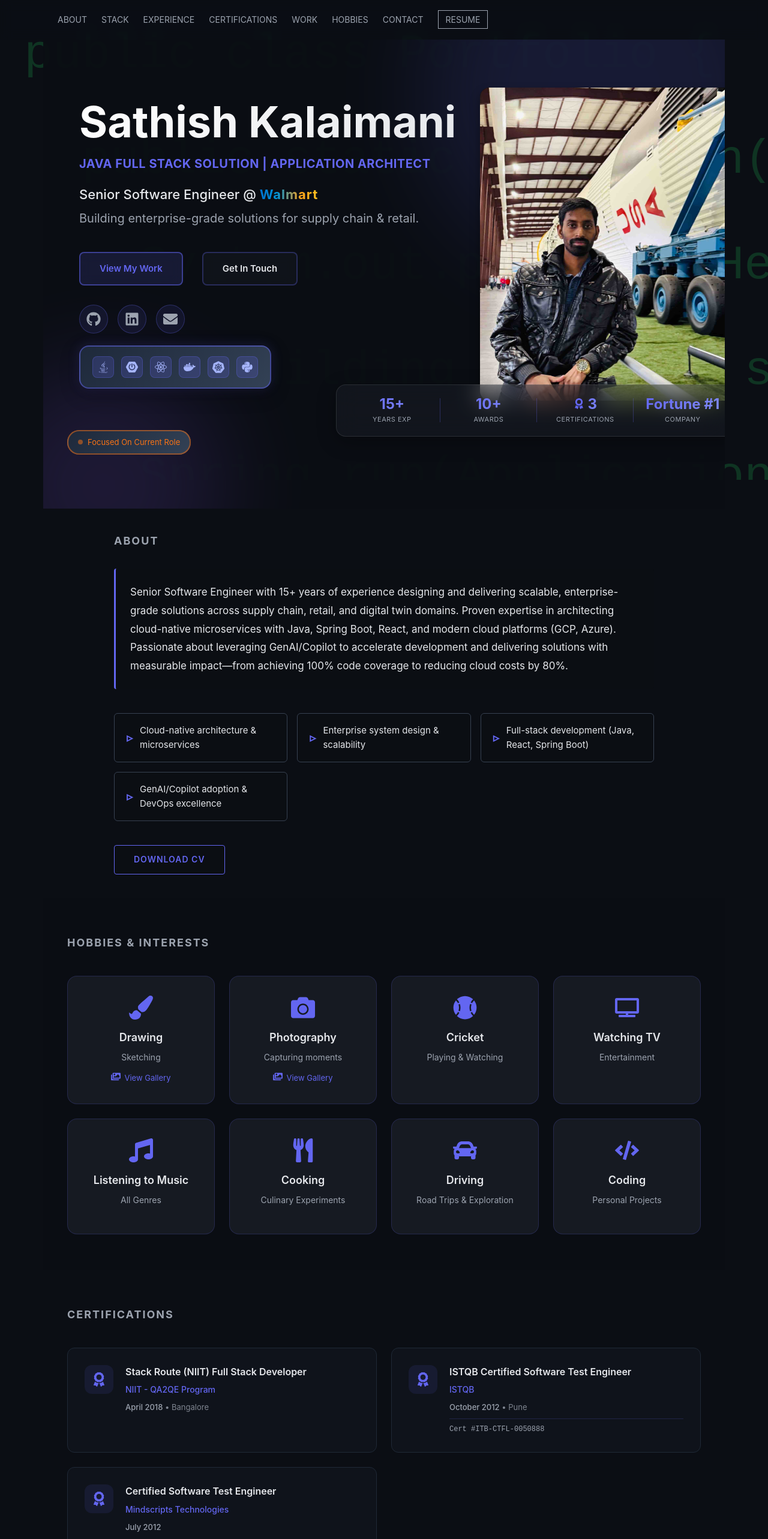
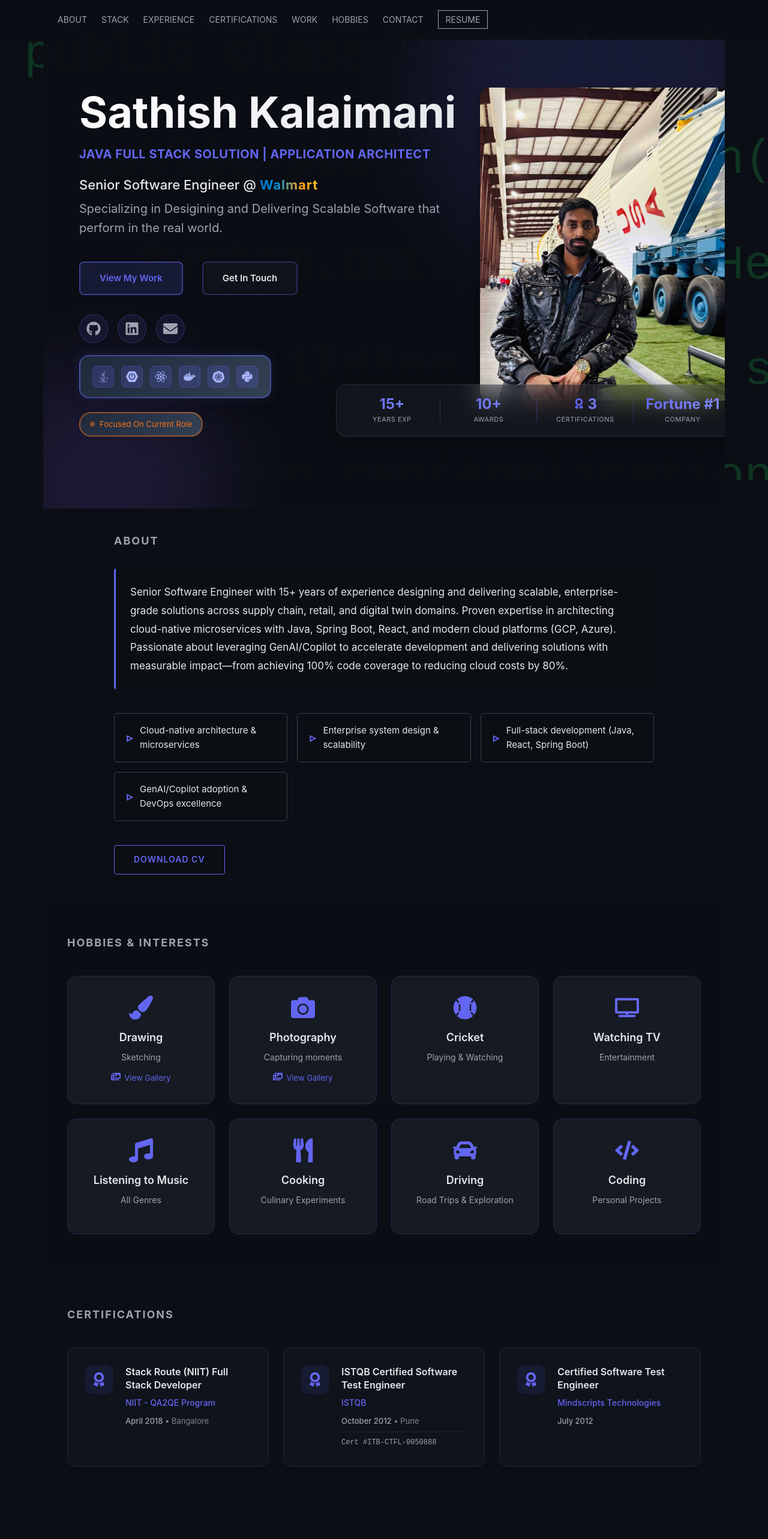
Before and after one commit to Sathish-Kalaimani/portfolio, a React (Create React App) app: page / in a window 1280 px wide. Shown: the top 2566 px of the page at 60% size. Built offline with nearby package versions, Linux system fonts and the light colour scheme.

Commit message:
minor changes

```diff
--- a/src/App.css
+++ b/src/App.css
@@ -348,8 +348,11 @@ main {
 
 /* CONTACT */
 .contact {
+  padding: 60px 40px;
+}
+
+.contact-content {
   text-align: center;
-  padding: 60px 40px;
 }
 
 .email {
@@ -688,8 +691,8 @@ main {
 /* Status Indicator */
 .hero-bottom-badges {
   position: absolute;
-  bottom: -90px;
-  left: 40px;
+  bottom: -60px;
+  left: 60px;
   display: flex;
   flex-direction: column;
   gap: 12px;
@@ -1439,7 +1442,7 @@ main {
 
 .certifications-grid {
   display: grid;
-  grid-template-columns: repeat(auto-fit, minmax(360px, 1fr));
+  grid-template-columns: repeat(auto-fit, minmax(320px, 1fr));
   gap: 24px;
   margin-top: 40px;
 }
--- a/src/components/Contact.jsx
+++ b/src/components/Contact.jsx
@@ -58,12 +58,16 @@ export function Contact() {
       variants={stagger}
     >
       <motion.h3 variants={fadeUp}>CONTACT</motion.h3>
+      <motion.div className="contact-content">
+
       <motion.p variants={fadeUp}>Let's connect and build something great together.</motion.p>
       <motion.p className="email" variants={slideInLeft}>
-        <a href="mailto:Sathish.Kalaimani7@gmail.com">Sathish.Kalaimani7@gmail.com</a>
+        <a href="mailto:contact@sathishkalaimani.com">Contact@SathishKalaimani.com</a>
       </motion.p>
 
-      <motion.a className="btn primary" href="mailto:Sathish.Kalaimani7@gmail.com" variants={scaleIn}>GET IN TOUCH</motion.a>
+      <motion.a className="btn primary" href="mailto:contact@sathishkalaimani.com" variants={scaleIn}>GET IN TOUCH</motion.a>
+      </motion.div>
+
     </motion.section>
   );
 }
--- a/src/components/Hero.jsx
+++ b/src/components/Hero.jsx
@@ -12,7 +12,7 @@ export function Hero() {
   const name = "Sathish Kalaimani";
   const title = "JAVA FULL STACK SOLUTION | APPLICATION ARCHITECT";
   const subtitle = "Senior Software Engineer";
-  const tagline = "Building enterprise-grade solutions for supply chain & retail.";
+  const tagline = "Specializing in Desigining and Delivering Scalable Software that perform in the real world.";
 
   // Simple fade-in animation variants
   const fadeIn = {
@@ -125,7 +125,7 @@ export function Hero() {
               <FaLinkedin size={24} />
             </a>
             <a
-              href="mailto:Sathish.Kalaimani7@gmail.com"
+              href="mailto:contact@sathishkalaimani.com"
               className="social-icon"
             >
               <FaEnvelope size={24} />
```
